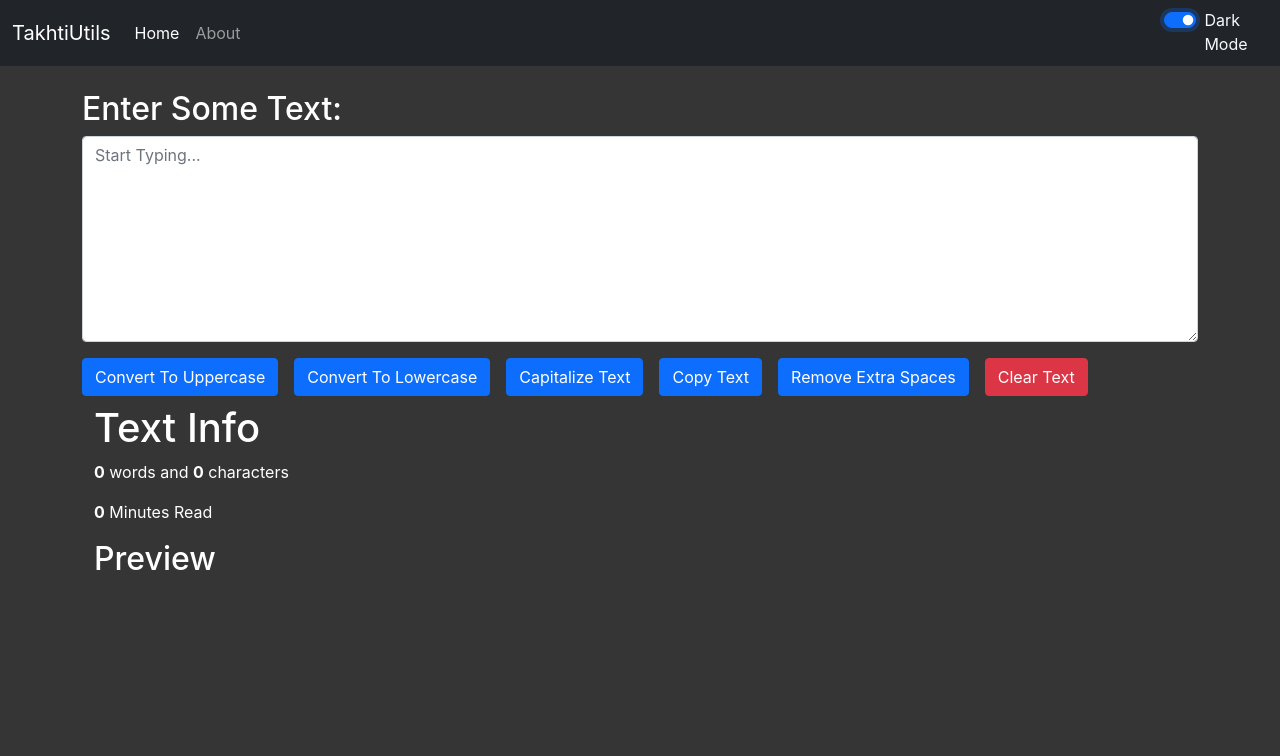
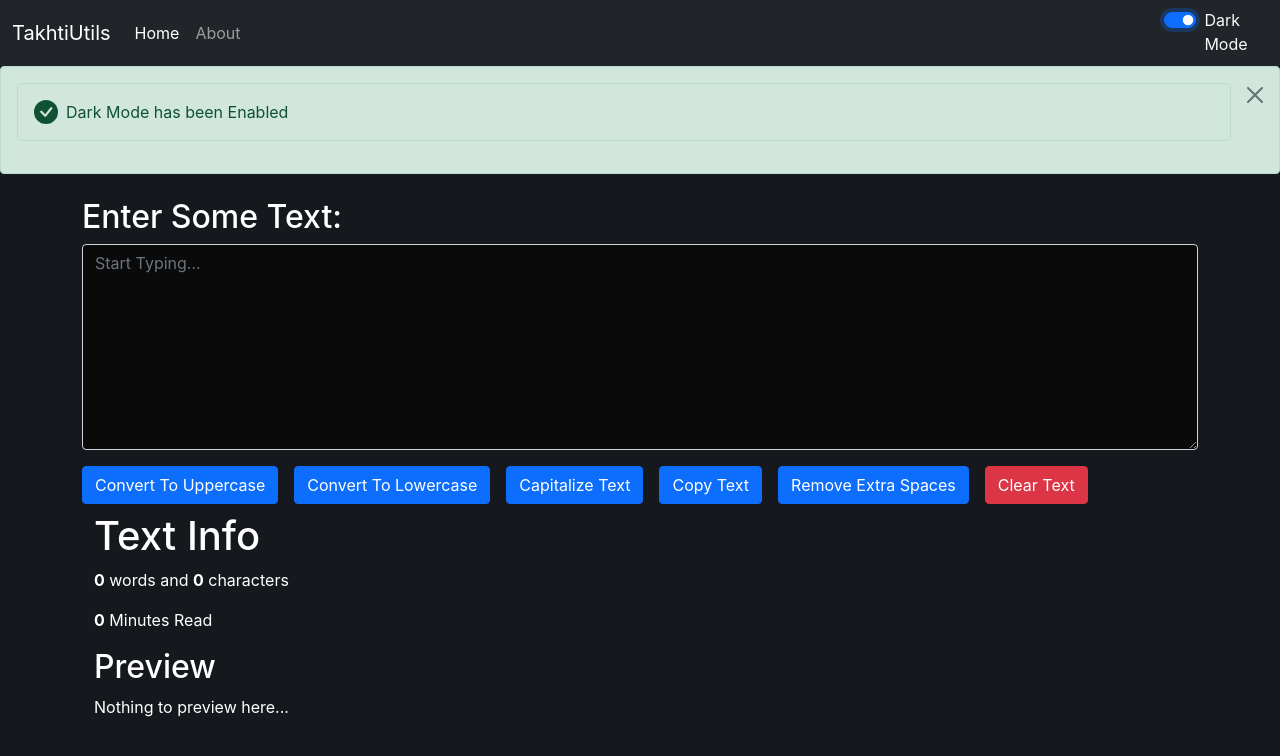
Before and after one commit to SaabK/TakhtiUtils, a React (Create React App) app: page / in a window 1280 px wide. Both pictures are taken after a click on the switch "Dark Mode". Shown: the top 756 px of the page. Built offline with nearby package versions, Linux system fonts and the light colour scheme.

Commit message:
Dark Mode Stable Release

```diff
--- a/src/App.js
+++ b/src/App.js
@@ -1,29 +1,43 @@
 import { useState } from 'react';
 import './App.css';
+import Alert from './components/Alert';
 // import About from './components/About';
 import Navbar from './components/Navbar';
 import TextForm from './components/TextForm';
 
 function App() {
   const [mode, setMode] = useState("light");
+  const [alert, setAlert] = useState(null);
+
+  const showAlert = (message, type, symbolID, directory) => {
+    setAlert({
+      msg: message,
+      type: type,
+      symbolID: symbolID,
+      directory: directory
+    })
+  }
 
   const toggleMode = () => {
     if(mode === "light"){
       setMode("dark")
-      document.body.style.backgroundColor = "#353535";
+      document.body.style.backgroundColor = "rgb(21 25 30)";
       document.body.style.color = "white";  // #dadce0
+      showAlert("Dark Mode has been Enabled", "success", "check-circle-fill", "M16 8A8 8 0 1 1 0 8a8 8 0 0 1 16 0zm-3.97-3.03a.75.75 0 0 0-1.08.022L7.477 9.417 5.384 7.323a.75.75 0 0 0-1.06 1.06L6.97 11.03a.75.75 0 0 0 1.079-.02l3.992-4.99a.75.75 0 0 0-.01-1.05z");
     }
     else {
       setMode("light")
       document.body.style.backgroundColor = "white";
+      document.body.style.color = "black";
     }
   }
 
   return (
     <>
     <Navbar title="TakhtiUtils" mode={mode} toggleMode={toggleMode}/>
+    <Alert alert={alert}/>
     <div className="container my-4">
-      <TextForm mode={mode} heading="Enter Some Text:"/>
+      <TextForm mode={mode} showAlert={showAlert} heading="Enter Some Text:"/>
     </div>
     {/* <About/> */}
     </>
--- /dev/null
+++ b/src/components/Alert.js
@@ -0,0 +1,31 @@
+import React from 'react'
+
+export default function Alert(props) {
+    const capitalize = (word) => {
+        let lower = word.toLowerCase();
+        return lower.charAt(0).toUpperCase() + lower.slice(1);
+    }
+
+    return (
+        props.alert && <div>
+            <div className={`alert alert-${props.alert.type} alert-dismissible fade show`} role="alert">
+                <svg xmlns="http://www.w3.org/2000/svg" style={{ display: "none" }}>
+                    <symbol id={props.alert.symbolID} fill="currentColor" viewBox="0 0 16 16">
+                        <path d={props.alert.directory} />
+                    </symbol>
+                </svg>
+                <div className={`alert alert-${props.alert.type} d-flex align-items-center`} role="alert">
+                    <svg className="bi flex-shrink-0 me-2" width="24" height="24" role="img" aria-label={`${capitalize(props.alert.type)}:`}><use xlinkHref="#check-circle-fill" /></svg>
+                    <div>
+                        {props.alert.msg}
+                    </div>
+                </div>
+                <button type="button" className="btn-close" data-bs-dismiss="alert" aria-label="Close"></button>
+            </div>
+        </div>
+    )
+}
+
+// <div className={`alert alert-${props.alert.type} alert-dismissible fade show`} role="alert">
+//     <button type="button" className="btn-close" data-bs-dismiss="alert" aria-label="Close"></button>
+// </div>
--- a/src/components/Navbar.js
+++ b/src/components/Navbar.js
@@ -23,7 +23,7 @@ export default function Navbar(props) {
 
             <div className={`form-check form-switch text-${props.mode==='light'?'dark':'light'}`}>
                 <input className="form-check-input" onClick={props.toggleMode} type="checkbox" role="switch" id="flexSwitchCheckDefault"/>
-                <label class ="form-check-label" htmlFor="flexSwitchCheckDefault">Dark Mode</label>
+                <label className ="form-check-label" htmlFor="flexSwitchCheckDefault">Dark Mode</label>
             </div>
         </nav>
     )
--- a/src/components/TextForm.js
+++ b/src/components/TextForm.js
@@ -16,6 +16,7 @@ export default function TextForm(props) {
 
     const clearClick = () => {
         setText("");
+        props.showAlert("Text was cleared!", "danger", "exclamation-triangle-fill", "M8.982 1.566a1.13 1.13 0 0 0-1.96 0L.165 13.233c-.457.778.091 1.767.98 1.767h13.713c.889 0 1.438-.99.98-1.767L8.982 1.566zM8 5c.535 0 .954.462.9.995l-.35 3.507a.552.552 0 0 1-1.1 0L7.1 5.995A.905.905 0 0 1 8 5zm.002 6a1 1 0 1 1 0 2 1 1 0 0 1 0-2z");
     }
 
     const changeHandle = (event) => {
@@ -32,6 +33,7 @@ export default function TextForm(props) {
         let copiedText = document.getElementById("textBox");
         copiedText.select();
         navigator.clipboard.writeText(copiedText.value);
+        props.showAlert("Text has been Copied", "success", "check-circle-fill", "M16 8A8 8 0 1 1 0 8a8 8 0 0 1 16 0zm-3.97-3.03a.75.75 0 0 0-1.08.022L7.477 9.417 5.384 7.323a.75.75 0 0 0-1.06 1.06L6.97 11.03a.75.75 0 0 0 1.079-.02l3.992-4.99a.75.75 0 0 0-.01-1.05z");
     }
 
     const spacesClick = () => {
@@ -46,7 +48,7 @@ export default function TextForm(props) {
         <div>
             <h2>{props.heading}</h2>
             <div className="mb-3">
-                <textarea className="form-control" id="textBox" rows="8" value={text} onChange={changeHandle} placeholder={"Start Typing..."} ></textarea>
+                <textarea className="form-control" id="textBox" rows="8" value={text} onChange={changeHandle} placeholder={"Start Typing..."} style={{backgroundColor: `${props.mode==='dark'?'#0a0a0a':'white'}`, color: `${props.mode==='dark'?'white':'black'}`}}></textarea>
             </div>
             <button className="btn btn-primary" onClick={upperClick}>Convert To Uppercase</button>
             <button className="btn btn-primary mx-3" onClick={lowerClick}>Convert To Lowercase</button>
@@ -61,7 +63,7 @@ export default function TextForm(props) {
             <p><strong>{(0.008*textSplit)}</strong> Minutes Read</p>
 
             <h2>Preview</h2>
-            <p>{text}</p>
+            <p>{text.length===0?'Nothing to preview here...':text}</p>
         </div>
         </>
     )
```
